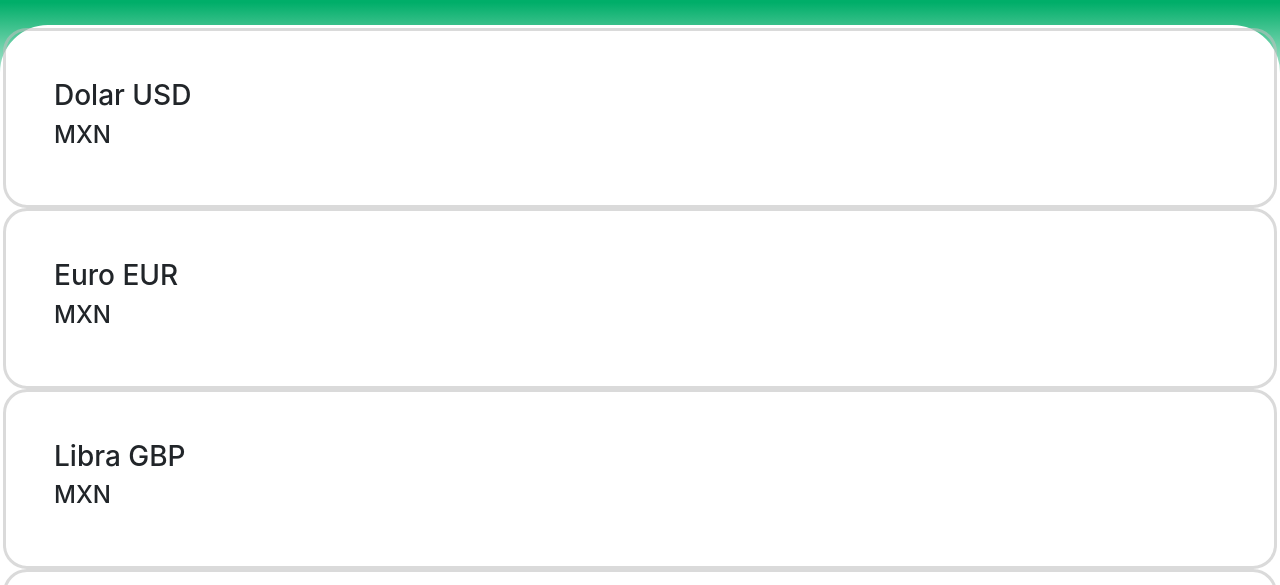
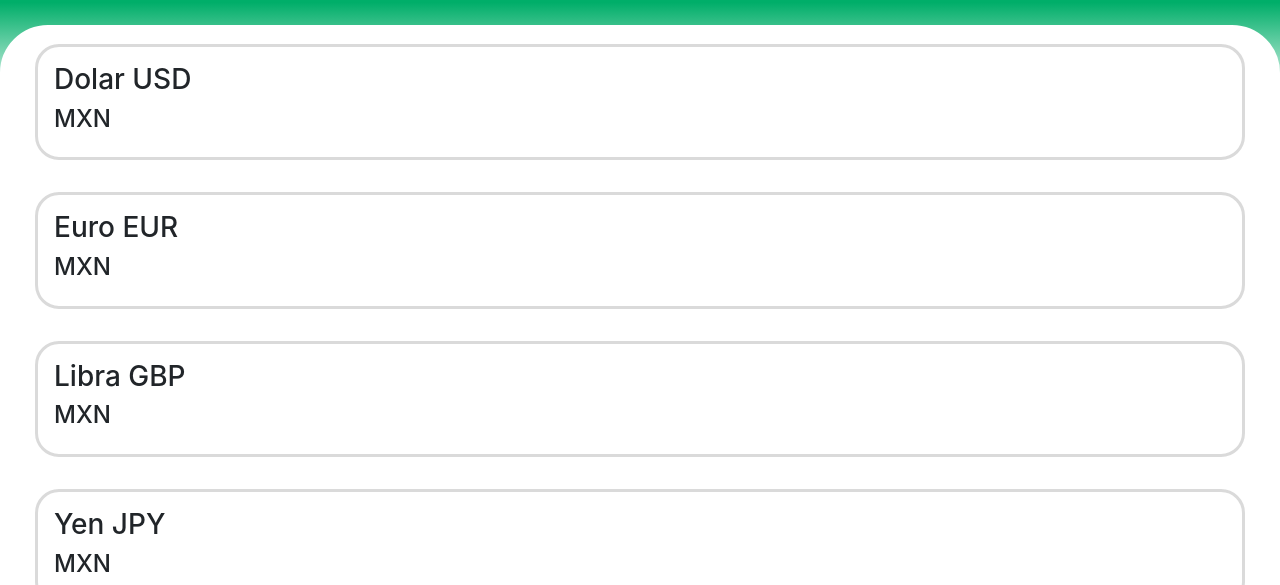
Before and after one commit to ErickRV19/divisasExchange, a plain HTML site: page index.html in a window 1280 px wide. Shown: the part 215-800 px from the top of the page. Drawn offline with nearby package versions, Linux system fonts and the light colour scheme; no server answers.

Commit message:
estilo de tarjetas modificado

```diff
--- a/src/style/style.css
+++ b/src/style/style.css
@@ -48,5 +48,6 @@ header {
     border-radius: 1.5em;
     border-color: #bfbfbf94;
     border-style: solid;
-    padding: 3em;
+    padding: 1em;
+    margin: 1em 2em;
 }
```
